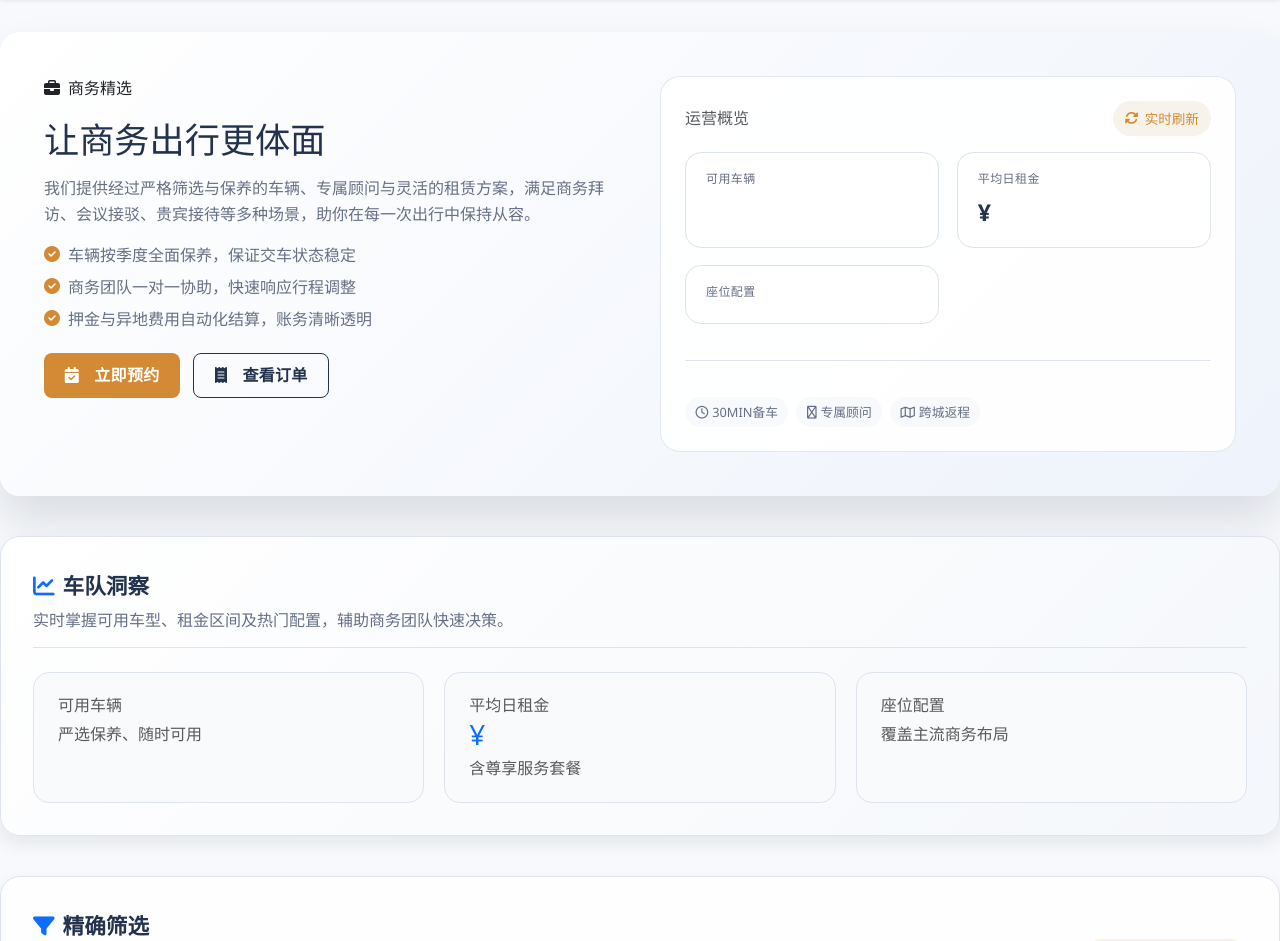
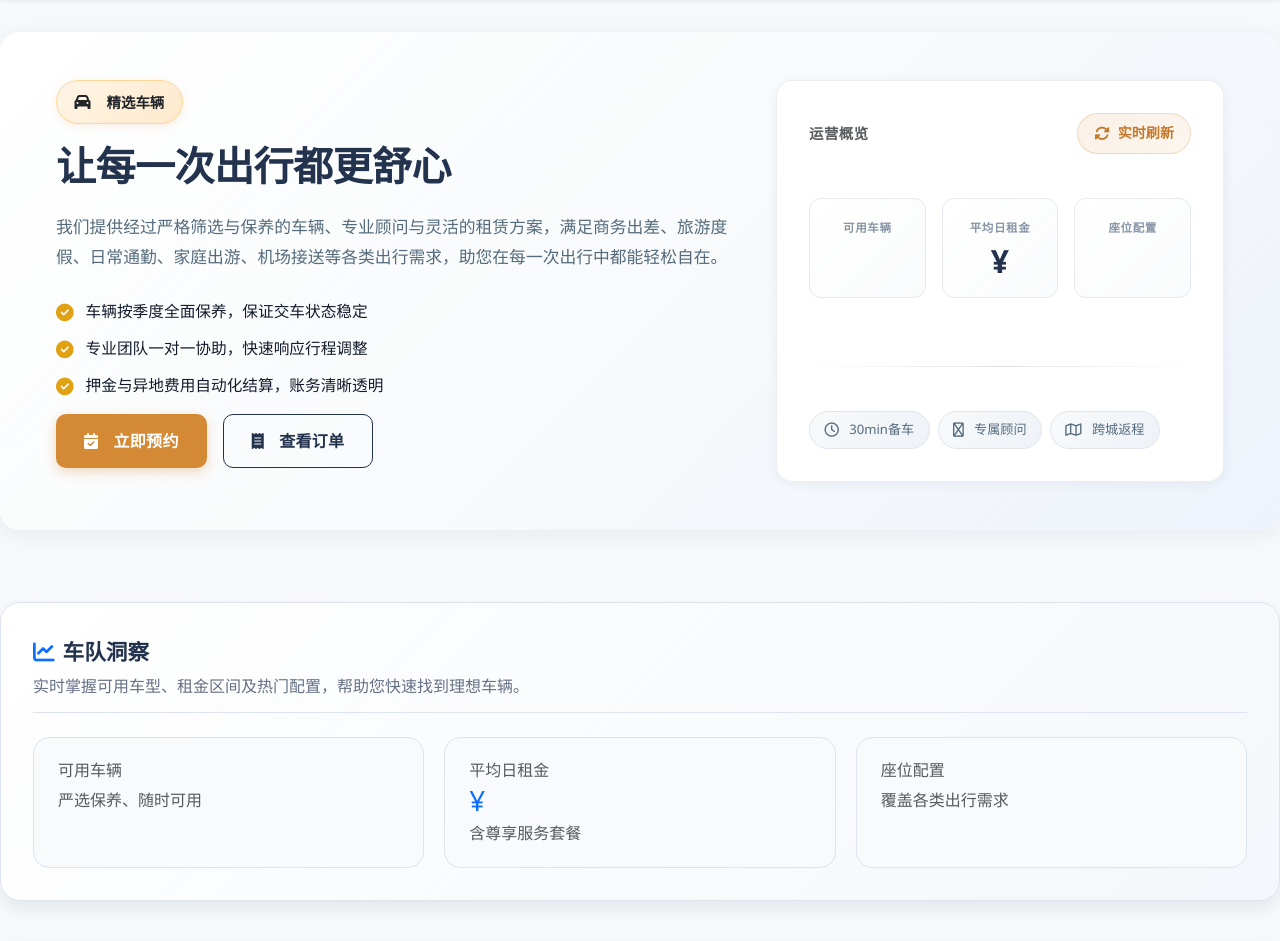
Before and after one commit to wonvicky/SWW_Car, a Django app: template code/car_rental_system/templates/accounts/home.html in a window 1280 px wide. Shown: the part 66-1007 px from the top of the page. Run offline with Django 3.2, Linux system fonts and the light colour scheme; the template is opened without the code that fills it, so the values that code supplies are empty; some libraries are stand-ins or nearby versions.

Commit message:
最终版

```diff
--- a/code/car_rental_system/car_rental_system/urls.py
+++ b/code/car_rental_system/car_rental_system/urls.py
@@ -26,8 +26,8 @@ from views import review_list_view, review_edit_view, review_delete_view
 
 urlpatterns = [
     path('admin/', admin.site.urls),
-    path('', dashboard, name='dashboard'),
-    path('home/', home_redirect, name='home'),
+    path('', home_redirect, name='home'),  # 智能首页，根据用户身份跳转
+    path('dashboard/', dashboard, name='dashboard'),  # 管理员仪表板
     path('reviews/', review_list_view, name='review_list'),
     path('reviews/<int:pk>/edit/', review_edit_view, name='review_edit'),
     path('reviews/<int:pk>/delete/', review_delete_view, name='review_delete'),
--- a/code/car_rental_system/customers/models.py
+++ b/code/car_rental_system/customers/models.py
@@ -76,6 +76,11 @@ class Customer(models.Model):
         choices=MEMBER_LEVEL_CHOICES,
         default='NORMAL',
         help_text='客户会员等级'
+    )
+    credit_score = models.PositiveIntegerField(
+        '信用评分',
+        default=100,
+        help_text='客户信用评分（0-100，初始100，用于押金计算）'
     )
     created_at = models.DateTimeField(
         '创建时间',
--- a/code/car_rental_system/static/css/style.css
+++ b/code/car_rental_system/static/css/style.css
@@ -217,8 +217,8 @@ img { display: block; max-width: 100%; }
 .divider {
     width: 100%;
     height: 1px;
-    background: var(--color-border);
-    margin: 1.25rem 0;
+    background: linear-gradient(90deg, transparent, #dde3ef 50%, transparent);
+    margin: 1.5rem 0;
 }
 
 /* Grid */
@@ -503,71 +503,145 @@ img { display: block; max-width: 100%; }
 /* Hero */
 .hero-section {
     display: grid;
-    grid-template-columns: repeat(auto-fit, minmax(260px,1fr));
-    gap: 2.5rem;
-    background: linear-gradient(135deg, #ffffff, #eef3fb);
+    grid-template-columns: 1.2fr 0.8fr;
+    gap: 3rem;
+    background: linear-gradient(135deg, #ffffff 0%, #f8fafb 50%, #eef3fb 100%);
     border-radius: var(--radius-lg);
-    box-shadow: var(--shadow-lg);
-    padding: 2.75rem;
+    box-shadow: 0 4px 24px rgba(35, 50, 77, 0.08);
+    padding: 3rem 3.5rem;
+    margin-bottom: 2rem;
+}
+
+@media (max-width: 992px) {
+    .hero-section {
+        grid-template-columns: 1fr;
+        gap: 2rem;
+        padding: 2.5rem 2rem;
+    }
 }
 .hero-copy h1 {
-    font-size: 2.2rem;
-    margin-bottom: 1rem;
+    font-size: 2.5rem;
+    margin-bottom: 1.25rem;
     color: var(--color-primary);
+    font-weight: 700;
+    line-height: 1.3;
+    letter-spacing: -0.5px;
 }
 .hero-copy p {
-    color: var(--color-muted);
-    max-width: 620px;
+    color: #556b7c;
+    max-width: 680px;
+    font-size: 1.05rem;
+    line-height: 1.75;
+    margin-bottom: 1.75rem;
 }
 .hero-points {
     display: flex;
     flex-direction: column;
-    gap: 0.4rem;
-    color: var(--color-muted);
+    gap: 0.75rem;
+    color: var(--color-text);
+    margin-bottom: 2rem;
 }
 .hero-points li {
     display: flex;
     align-items: flex-start;
-    gap: 0.5rem;
+    gap: 0.75rem;
+    font-size: 0.98rem;
+    line-height: 1.6;
 }
 .hero-points li i {
-    color: var(--color-accent);
-    margin-top: 0.2rem;
+    color: #e0a113;
+    margin-top: 0.3rem;
+    font-size: 1.1rem;
 }
-.hero-actions { display: flex; flex-wrap: wrap; gap: 0.8rem; margin-top: 1.25rem; }
+.hero-actions {
+    display: flex;
+    flex-wrap: wrap;
+    gap: 1rem;
+    margin-top: 0;
+}
+
+.hero-actions .btn {
+    padding: 0.85rem 1.75rem;
+    font-size: 1rem;
+    font-weight: 600;
+    border-radius: 10px;
+    transition: all 0.3s ease;
+}
+
+.hero-actions .btn-accent {
+    box-shadow: 0 4px 12px rgba(212, 138, 52, 0.3);
+}
+
+.hero-actions .btn-accent:hover {
+    transform: translateY(-2px);
+    box-shadow: 0 6px 16px rgba(212, 138, 52, 0.4);
+}
+
+.hero-actions .btn-outline-secondary:hover {
+    background: #f0f2f5;
+    border-color: var(--color-primary);
+    color: var(--color-primary);
+}
 .hero-meta {
     display: grid;
-    grid-template-columns: repeat(auto-fit, minmax(180px,1fr));
-    gap: 1.1rem;
+    grid-template-columns: repeat(3, 1fr);
+    gap: 1rem;
+    margin-top: 1.5rem;
+    margin-bottom: 1.5rem;
+}
+
+@media (max-width: 576px) {
+    .hero-meta {
+        grid-template-columns: 1fr;
+    }
 }
 .hero-panel {
-    background: rgba(255,255,255,0.9);
-    border-radius: var(--radius-lg);
-    padding: 1.5rem;
-    border: 1px solid rgba(221,227,239,0.8);
+    background: rgba(255, 255, 255, 0.95);
+    border-radius: 16px;
+    padding: 2rem;
+    border: 1px solid rgba(221, 227, 239, 0.6);
+    box-shadow: 0 2px 12px rgba(35, 50, 77, 0.06);
     display: flex;
     flex-direction: column;
-    gap: 1rem;
+    gap: 1.25rem;
+}
+
+.hero-panel h6 {
+    font-size: 0.9rem;
+    font-weight: 600;
+    color: #667085;
+    text-transform: uppercase;
+    letter-spacing: 0.5px;
 }
 .hero-meta-card {
-    border: 1px solid var(--color-border);
-    border-radius: var(--radius-md);
-    padding: 1rem 1.25rem;
-    background: #fff;
-    text-align: left;
+    border: 1px solid #e5e9f0;
+    border-radius: 12px;
+    padding: 1.25rem 1.5rem;
+    background: linear-gradient(135deg, #ffffff 0%, #fafbfc 100%);
+    text-align: center;
+    transition: all 0.3s ease;
+}
+
+.hero-meta-card:hover {
+    border-color: rgba(35, 50, 77, 0.2);
+    box-shadow: 0 4px 12px rgba(35, 50, 77, 0.08);
+    transform: translateY(-2px);
 }
 .hero-meta-card span { display: block; }
 .hero-meta-label {
     text-transform: uppercase;
-    font-size: 0.75rem;
-    color: var(--color-muted);
-    letter-spacing: 0.4px;
+    font-size: 0.72rem;
+    color: #8896a8;
+    letter-spacing: 0.6px;
+    font-weight: 600;
+    margin-bottom: 0.5rem;
 }
 .hero-meta-value {
-    font-size: 1.45rem;
-    font-weight: 600;
-    margin-top: 0.35rem;
+    font-size: 2rem;
+    font-weight: 700;
+    margin-top: 0.25rem;
     color: var(--color-primary);
+    line-height: 1;
 }
 
 /* Statistic cards */
@@ -722,12 +796,27 @@ img { display: block; max-width: 100%; }
     align-self: center;
 }
 .tag-pill {
-    background: var(--bg-page);
+    background: linear-gradient(135deg, #f8fafb, #eef2f7);
+    border: 1px solid #e0e5ed;
     border-radius: 999px;
-    padding: 0.3rem 0.65rem;
-    font-size: 0.8rem;
-    text-transform: uppercase;
-    color: var(--color-muted);
+    padding: 0.45rem 0.9rem;
+    font-size: 0.82rem;
+    font-weight: 500;
+    color: #556b7c;
+    display: inline-flex;
+    align-items: center;
+    gap: 0.4rem;
+    transition: all 0.25s ease;
+}
+
+.tag-pill:hover {
+    background: linear-gradient(135deg, #eef2f7, #e3e8f0);
+    border-color: #c5cdd8;
+    transform: translateY(-1px);
+}
+
+.tag-pill i {
+    font-size: 0.9rem;
 }
 
 /* Tables */
--- a/code/car_rental_system/templates/accounts/home.html
+++ b/code/car_rental_system/templates/accounts/home.html
@@ -4,17 +4,55 @@
 {% block title %}浏览车辆 - 租车管理系统{% endblock %}
 
 {% block content %}
+<style>
+/* 精选车辆徽章 */
+.recommendation-badge {
+    display: inline-flex;
+    align-items: center;
+    gap: 0.5rem;
+    background: linear-gradient(135deg, #fff5e6 0%, #ffe9cc 100%);
+    border: 1px solid #ffd699;
+    padding: 0.6rem 1.1rem;
+    border-radius: 999px;
+    font-size: 0.9rem;
+    font-weight: 600;
+    color: #d48a34;
+    box-shadow: 0 2px 8px rgba(212, 138, 52, 0.15);
+}
+
+.recommendation-badge i {
+    font-size: 1rem;
+}
+
+/* 筛选强调标签 */
+.filter-accent {
+    background: linear-gradient(135deg, rgba(212, 138, 52, 0.12) 0%, rgba(212, 138, 52, 0.08) 100%);
+    border: 1px solid rgba(212, 138, 52, 0.25);
+    color: #c47a2e;
+    padding: 0.5rem 1rem;
+    border-radius: 999px;
+    font-size: 0.88rem;
+    font-weight: 600;
+    display: inline-flex;
+    align-items: center;
+    gap: 0.5rem;
+}
+
+.filter-accent i {
+    font-size: 0.95rem;
+}
+</style>
 <div class="layout-stack">
     <section class="hero-section">
         <div class="hero-copy position-relative">
             <div class="recommendation-badge mb-3 text-dark">
-                <i class="fas fa-briefcase me-2"></i>商务精选
+                <i class="fas fa-car me-2"></i>精选车辆
             </div>
-            <h1>让商务出行更体面</h1>
-            <p>我们提供经过严格筛选与保养的车辆、专属顾问与灵活的租赁方案，满足商务拜访、会议接驳、贵宾接待等多种场景，助你在每一次出行中保持从容。</p>
+            <h1>让每一次出行都更舒心</h1>
+            <p>我们提供经过严格筛选与保养的车辆、专业顾问与灵活的租赁方案，满足商务出差、旅游度假、日常通勤、家庭出游、机场接送等各类出行需求，助您在每一次出行中都能轻松自在。</p>
             <ul class="list-unstyled hero-points mb-3">
                 <li><i class="fas fa-check-circle"></i>车辆按季度全面保养，保证交车状态稳定</li>
-                <li><i class="fas fa-check-circle"></i>商务团队一对一协助，快速响应行程调整</li>
+                <li><i class="fas fa-check-circle"></i>专业团队一对一协助，快速响应行程调整</li>
                 <li><i class="fas fa-check-circle"></i>押金与异地费用自动化结算，账务清晰透明</li>
             </ul>
             <div class="hero-actions">
@@ -58,7 +96,7 @@
         <div class="section-header">
             <div>
                 <div class="section-title"><i class="fas fa-chart-line me-2 text-primary"></i>车队洞察</div>
-                <p class="section-description">实时掌握可用车型、租金区间及热门配置，辅助商务团队快速决策。</p>
+                <p class="section-description">实时掌握可用车型、租金区间及热门配置，帮助您快速找到理想车辆。</p>
             </div>
             {% if popular_types %}
             <div class="d-flex flex-wrap gap-2 justify-content-end">
@@ -82,7 +120,7 @@
             <div class="surface surface--soft">
                 <span class="label text-muted text-uppercase">座位配置</span>
                 <h3 class="mb-1 text-primary">{{ vehicle_stats.seat_options }}</h3>
-                <p class="mb-0 text-muted">覆盖主流商务布局</p>
+                <p class="mb-0 text-muted">覆盖各类出行需求</p>
             </div>
         </div>
     </section>
@@ -113,7 +151,7 @@
                     <ul class="mb-3">
                         <li><i class="fas fa-id-card"></i>{{ vehicle.license_plate }}</li>
                         <li><i class="fas fa-chair"></i>{{ vehicle.seats }} 座</li>
-                        <li><i class="fas fa-palette"></i>{{ vehicle.color|default:"商务色" }}</li>
+                        <li><i class="fas fa-palette"></i>{{ vehicle.color|default:"经典色" }}</li>
                     </ul>
                     <div class="vehicle-meta-line">
                         <span><i class="far fa-clock me-1"></i>优先取车</span>
@@ -190,7 +228,7 @@
         <div class="section-header">
             <div>
                 <div class="section-title"><i class="fas fa-car-side text-primary me-2"></i>全部车辆</div>
-                <p class="section-description">覆盖商务轿车、MPV、行政级 SUV 等多种车型。</p>
+                <p class="section-description">覆盖经济型轿车、商务轿车、MPV、SUV 等多种车型，满足各类出行场景。</p>
             </div>
             <div class="text-muted">共 {{ vehicles.paginator.count }} 辆可预约</div>
         </div>
--- a/code/car_rental_system/templates/base_user.html
+++ b/code/car_rental_system/templates/base_user.html
@@ -124,9 +124,9 @@
             min-height: 100vh;
         }
 
-        /* 页面内容初始隐藏，加载完成后显示 */
+        /* 页面内容直接显示，不再隐藏 */
         .page-content-wrapper {
-            opacity: 0;
+            opacity: 1;
             transition: opacity 0.3s ease-in;
         }
 
@@ -197,27 +197,21 @@
 
     <!-- 页面加载完成后隐藏加载器 -->
     <script>
-        // 页面加载完成后隐藏加载指示器
-        window.addEventListener('load', function() {
+        // DOM 加载完成就立即隐藏加载指示器（不等待图片等资源）
+        document.addEventListener('DOMContentLoaded', function() {
             var loader = document.getElementById('pageLoader');
             if (loader) {
                 loader.classList.add('hidden');
             }
-
-            // 显示页面内容
-            var content = document.querySelector('.page-content-wrapper');
-            if (content) {
-                content.style.opacity = '1';
-            }
         });
 
-        // 如果资源加载失败，也隐藏加载器
+        // 兜底：如果 DOMContentLoaded 未触发，2秒后强制隐藏
         setTimeout(function() {
             var loader = document.getElementById('pageLoader');
             if (loader && !loader.classList.contains('hidden')) {
                 loader.classList.add('hidden');
             }
-        }, 5000); // 5秒后强制隐藏
+        }, 2000); // 2秒后强制隐藏
     </script>
 
     <!-- Bootstrap 5 JS - 必须在使用前加载 -->
```
Also changed, not shown: code/car_rental_system/accounts/views.py (+100 -58 lines), code/car_rental_system/car_rental_system/settings.py (+4 -4 lines), code/car_rental_system/rentals/forms.py (+11 -0 lines), code/car_rental_system/rentals/models.py (+99 -8 lines), code/car_rental_system/rentals/views.py (+37 -9 lines), code/car_rental_system/templates/accounts/order_return.html (+22 -21 lines), code/car_rental_system/templates/rentals/rental_confirm_return.html (+21 -13 lines), code/car_rental_system/vehicles/models.py (+8 -0 lines).
